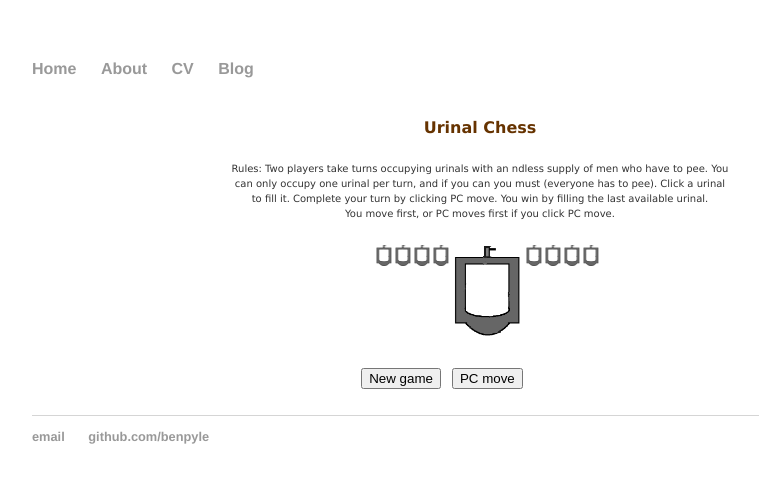
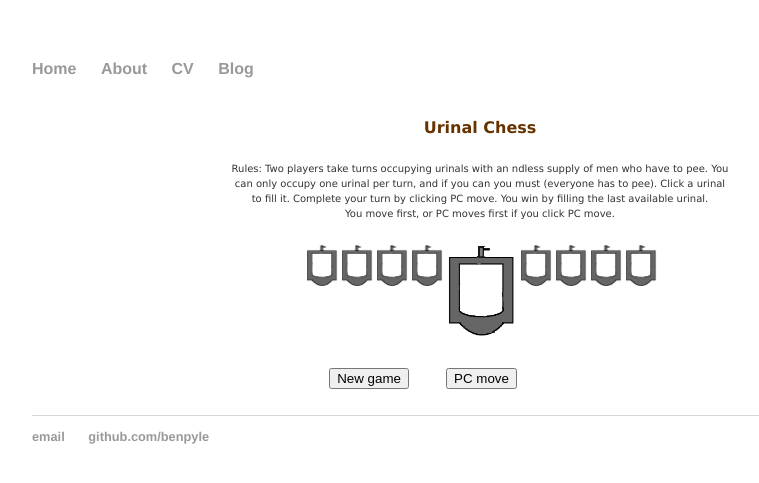
Before and after one commit to BenPyle/BenPyle.github.io, a Jekyll site: the page built from urinal_chess/index.html, in a window 1280 px wide. Shown: the top 483 px of the page, without its empty margins (160-919 px from the left). Built offline with Jekyll 4.4.1, drawn with Linux system fonts in a browser that asks for light colours.

Commit message:
Update index.html

```diff
--- a/urinal_chess/index.html
+++ b/urinal_chess/index.html
@@ -82,15 +82,15 @@ var z,sp,next_to_that
 <tr align="center" valign="top">
 <td COLSPAN="3"></td>
 <div style="position:fixed; height: 100%; width: 100%; top:0;left 0;">
-<td width="16"><img onclick="player_draught(1)" SRC="urinal.gif" style="width: 100%"></td>
-<td width="16"><img onclick="player_draught(2)" SRC="urinal.gif" style="width: 100%"></td>
-<td width="16"><img onclick="player_draught(3)" SRC="urinal.gif" style="width: 100%"></td>
-<td width="16"><img onclick="player_draught(4)" SRC="urinal.gif" style="width: 100%"></td>
-<td width="16"><img onclick="player_draught(5)" SRC="urinal.gif" style="width: 100%"></td>
-<td width="16"><img onclick="player_draught(6)" SRC="urinal.gif" style="width: 100%"></td>
-<td width="16"><img onclick="player_draught(7)" SRC="urinal.gif" style="width: 100%"></td>
-<td width="16"><img onclick="player_draught(8)" SRC="urinal.gif" style="width: 100%"></td>
-<td width="16"><img onclick="player_draught(9)" SRC="urinal.gif" style="width: 100%"></td>
+<td width="32"><img onclick="player_draught(1)" SRC="urinal.gif" style="width: 100%"></td>
+<td width="32"><img onclick="player_draught(2)" SRC="urinal.gif" style="width: 100%"></td>
+<td width="32"><img onclick="player_draught(3)" SRC="urinal.gif" style="width: 100%"></td>
+<td width="32"><img onclick="player_draught(4)" SRC="urinal.gif" style="width: 100%"></td>
+<td width="32"><img onclick="player_draught(5)" SRC="urinal.gif" style="width: 100%"></td>
+<td width="32"><img onclick="player_draught(6)" SRC="urinal.gif" style="width: 100%"></td>
+<td width="32"><img onclick="player_draught(7)" SRC="urinal.gif" style="width: 100%"></td>
+<td width="32"><img onclick="player_draught(8)" SRC="urinal.gif" style="width: 100%"></td>
+<td width="32"><img onclick="player_draught(9)" SRC="urinal.gif" style="width: 100%"></td>
 </div>
 <tr align="center" valign="middle">
 <td height="70" colspan="7"><input name="button2" type="button" class="button" onClick="new_game()" value="New game">
```
